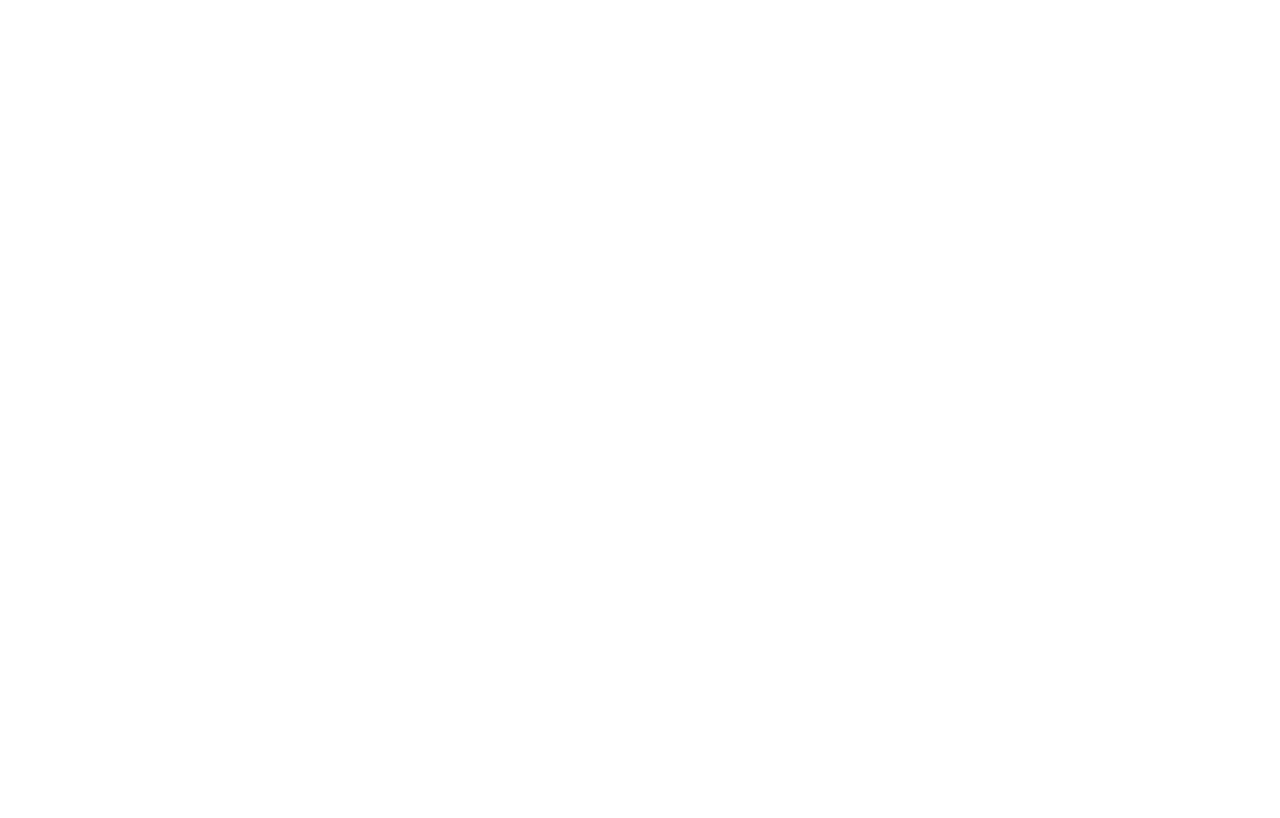
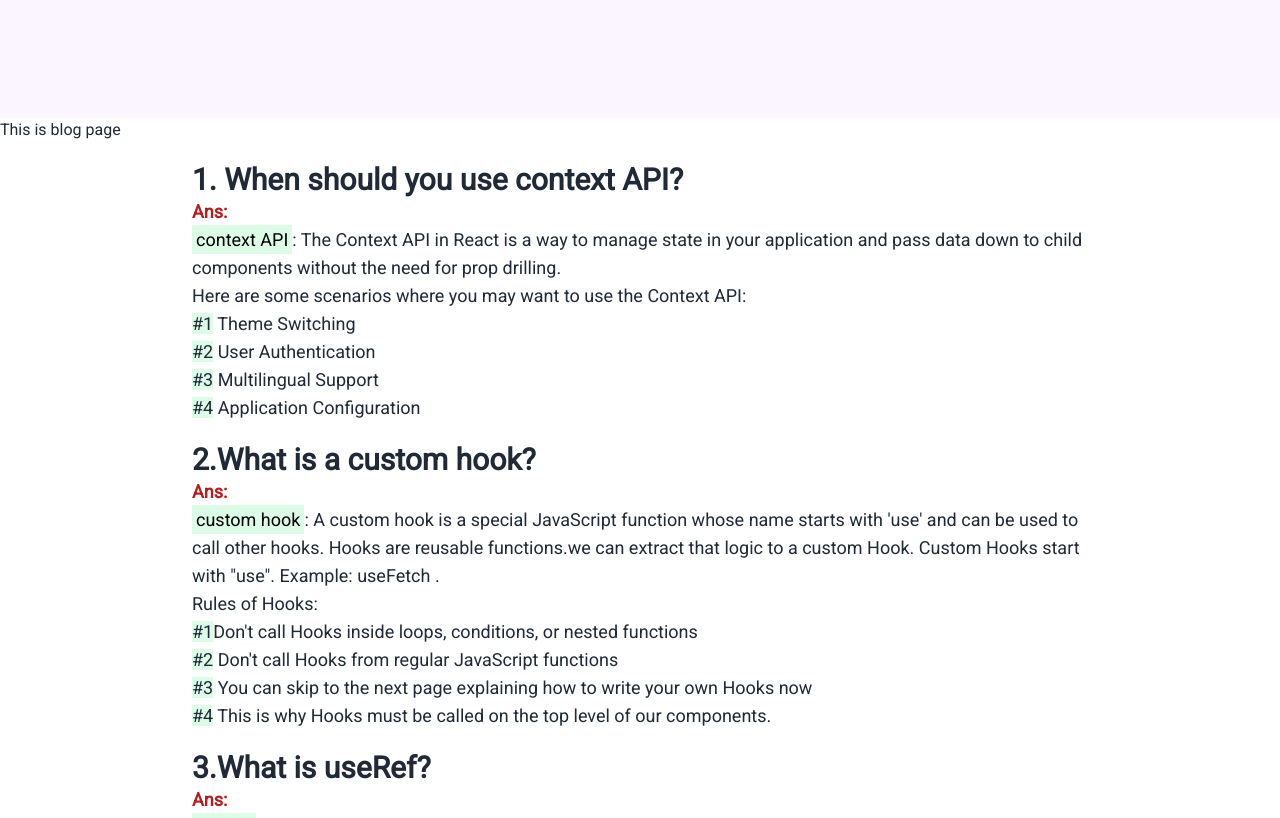
Before and after one commit to towhidulislam2023/heroJobsbd, a React (Vite) app: page /blog in a window 1280 px wide. Before the commit this address had no page. Shown: the part 266-1084 px from the top of the page. Before the commit the page ends 800 px from the top, so only its background shows below. Built offline with nearby package versions, Linux system fonts and the light colour scheme.

Commit message:
remote,onsite filter done

```diff
--- a/src/components/AppliedJobs/AppliedJobs.jsx
+++ b/src/components/AppliedJobs/AppliedJobs.jsx
@@ -6,31 +6,61 @@ import SecandaryHeader from '../SecondaryHeader/SecandaryHeader';
 
 const AppliedJobs = () => {
     const lodadedjobs = useLoaderData()
+    // console.log(lodadedjobs);
     const [jobs, setJobs] = useState([])
     const storedJob = getStoredCart()
     // console.log(storedJob);
     const appliedJobscart = []
     for (const id in storedJob) {
-        console.log(id);
+        // console.log(id);
         if (lodadedjobs) {
             const appliedJob = lodadedjobs.find(job => job.id === parseInt(id))
             appliedJobscart.push(appliedJob)
-            console.log(appliedJob);
+            // console.log(appliedJob);
         }
-
     }
     useEffect(() => {
 
         setJobs(appliedJobscart)
 
     }, [])
-    console.log(jobs);
+    // console.log(jobs);
+    const [filter,setfilter]=useState(false)
+    const [filterjob,setfilterJob]=useState([])
+    let remoteArr=[]
+    const handelremoteJob = () => {
+        setfilter(true)
+        if (jobs) {
+            const remoteJobs = jobs.filter(job => job.remote_or_onsite == 'Remote')
+            console.log(remoteJobs);
+            remoteArr= remoteJobs
+        }
+        setfilterJob(remoteArr);
+    }
+    let onsiteJobsarr=[]
+const handelOnsitejob=()=>{
+    setfilter(true)
+    if (jobs) {
+        const onSiteJobs = jobs.filter(job => job.remote_or_onsite == 'Onsite')
+        console.log(onSiteJobs);
+       onsiteJobsarr= onSiteJobs
+    }
+    setfilterJob(onsiteJobsarr);
+}
+
     return (
         <>
-        <SecandaryHeader>Applied Jobs</SecandaryHeader>
+            <SecandaryHeader>Applied Jobs</SecandaryHeader>
+            <div className='w-[80%] ml-auto my-7'>
+                <button onClick={handelremoteJob} className=' text-blue-500 hover:bg-blue-100 rounded-md px-4 py-1 border border-blue-700'>Remote</button>
+                <button onClick={handelOnsitejob} className=' ml-3 text-blue-500 hover:bg-blue-100 rounded-md px-4 py-1 border border-blue-700'>On site</button>
+            </div>
+
             <div className='md:w-[80%] mx-auto px-10 md:px-36 md:mb-52'>
                 {
-                    jobs.map(job => <DisplayApplyJobs key={job.id} job={job}></DisplayApplyJobs>)
+                    filter
+                    ? filterjob && filterjob.map(job => <DisplayApplyJobs key={job.id} job={job}></DisplayApplyJobs>)
+                    : jobs && jobs.map(job => <DisplayApplyJobs key={job.id} job={job}></DisplayApplyJobs>)
                 }
             </div>
         </>
--- /dev/null
+++ b/src/components/Blog/Blog.jsx
@@ -0,0 +1,68 @@
+import React from 'react';
+import SecandaryHeader from '../SecondaryHeader/SecandaryHeader';
+
+const Blog = () => {
+    return (
+        <div>
+            <SecandaryHeader>Blog</SecandaryHeader>
+            <h1>This is blog page</h1>
+            <div className="md:w-[70%] w-[95] px-7 md:p-0 mx-auto ">
+                <div className="my-5">
+                    <h1 className='text-3xl font-bold '>1. When should you use context API?</h1>
+                    <p className="text-lg">
+                        <span className="text-red-700 font-semibold text-lg">Ans:</span>
+                        <br />
+                        <span className="bg-green-100 text-black p-1">context API</span>: The Context API in React is a way to manage state in your application and pass data down to child components without the need for prop drilling.
+                        <br />
+                        Here are some scenarios where you may want to use the
+                        Context API:
+                        <ol >
+                            <li> <span className='bg-green-100'>#1</span> Theme Switching</li>
+                            <li> <span className='bg-green-100'>#2</span> User Authentication</li>
+                            <li> <span className='bg-green-100'>#3</span> Multilingual Support</li>
+                            <li> <span className='bg-green-100'>#4</span> Application Configuration</li>
+                        </ol>
+                    </p>
+                </div>
+
+                <div className="my-5">
+                    <h1 className='text-3xl font-bold '>2.What is a custom hook?</h1>
+                    <p className="text-lg">
+                        <span className="text-red-700 font-semibold text-lg">Ans:</span>
+                        <br />
+                        <span className="bg-green-100 text-black p-1">custom hook</span>:
+                        A custom hook is a special JavaScript function whose name starts with 'use' and can be used to call other hooks. Hooks are reusable functions.we can extract that logic to a custom Hook. Custom Hooks start with "use". Example: useFetch .
+                        <br />
+                        Rules of Hooks:
+                        <ol>
+                            <li> <span className='bg-green-100'>#1</span>Don't call Hooks inside loops, conditions, or nested functions</li>
+                            <li> <span className='bg-green-100'>#2</span> Don't call Hooks from regular JavaScript functions</li>
+                            <li> <span className='bg-green-100'>#3</span> You can skip to the next page explaining how to write your own Hooks now</li>
+                            <li> <span className='bg-green-100'>#4</span> This is why Hooks must be called on the top level of our components.</li>
+                        </ol>
+                    </p>
+                </div>
+                <div className="my-5">
+                    <h1 className='text-3xl font-bold '>3.What is useRef?</h1>
+                    <p className="text-lg">
+                        <span className="text-red-700 font-semibold text-lg">Ans:</span>
+                        <br />
+                        <span className="bg-green-100 text-black p-1">useRef</span>:
+                        useRef is a built-in React hook that accepts one argument as the initial value and returns a reference. It allows you to persist values between renders.It can be used to store a mutable value that does not cause a re-render when updated. It can be used to access a DOM element directly.
+                    </p>
+                </div>
+                <div className="my-5">
+                    <h1 className='text-3xl font-bold '>4.What is useMemo?.</h1>
+                    <p className="text-lg">
+                        <span className="text-red-700 font-semibold text-lg">Ans:</span>
+                        <br />
+                        <span className="bg-green-100 text-black p-1">React</span>:
+                        React is a JavaScript library that helps developers build user interfaces.It creates a virtual representation of the UI, which makes it easier to manage and update the real UI. Mainly it is Component base jabascript library.  It also provides tools for managing state and handling events, making it easier to build complex UIs.React is fast, efficient, and scalable, and it's widely used by developers to build web applications.
+                    </p>
+                </div>
+            </div>
+        </div>
+    );
+};
+
+export default Blog;
--- a/src/components/DisplayApplyJobs/DisplayApplyJobs.jsx
+++ b/src/components/DisplayApplyJobs/DisplayApplyJobs.jsx
@@ -3,8 +3,8 @@ import React from 'react';
 import { Link } from 'react-router-dom';
 
 const DisplayApplyJobs = ({ job }) => {
-    const { id,company_logo, company_name, contact_information, educational_requirements, experiences, job_description, job_responsibility, job_title, location, remote_or_onsite, fulltime_or_parttime, salary } = job
-    console.log(job);
+    const { id, company_logo, company_name, contact_information, educational_requirements, experiences, job_description, job_responsibility, job_title, location, remote_or_onsite, fulltime_or_parttime, salary } = job
+    // console.log(job);
     return (
         <div className='md:w-[80%] border  my-10 rounded-lg border-black'>
             <div className='md:flex gap-9 items-center py-3 px-3'>
--- /dev/null
+++ b/src/components/ErrorPage/ErrorPage.jsx
@@ -0,0 +1,18 @@
+import React from 'react';
+import { useNavigate } from 'react-router-dom';
+
+const ErrorPage = () => {
+    const navigate = useNavigate()
+    const handalGoBack = () => {
+        navigate(-1)
+    }
+    return (
+        <div className='h-screen  flex justify-center items-center flex-col'>
+            <img className='h-96 w-96' src="https://img.freepik.com/free-vector/oops-404-error-with-broken-robot-concept-illustration_114360-1932.jpg?w=740&t=st=1680593589~exp=1680594189~hmac=f014fc40cccf366567bde690160613634e66ee9b679c13fbfe4c37136277637d" alt="" />
+            <h1 className='text-7xl text-center font-bold text-red-600 my-5'>404 Error</h1>
+            <button onClick={handalGoBack} className='text-blue-600'>Go Back</button>
+        </div>
+    );
+};
+
+export default ErrorPage;
--- a/src/components/Home/Home.jsx
+++ b/src/components/Home/Home.jsx
@@ -5,12 +5,17 @@ import Catagory from '../Catagory/Catagory';
 import JobCart from '../JobCart/JobCart';
 
 const Home = () => {
-    const Loadedjobs = useLoaderData()
-    const [jobs, setjobs] = useState(Loadedjobs||[])
+    // const  Loadedjobs = useLoaderData()
+    const [jobs, setjobs] = useState([])
+    useEffect(()=>{
+        fetch('jobs.json')
+        .then(res=>res.json())
+            .then(data => setjobs(data))
+    },[])
     const [catagorys, srtCatagory] = useState([])
     const [displayAll, setDisplayAll] = useState(false)
     useEffect(() => {
-        fetch('Catagory.json')
+        fetch('catagory.json')
             .then(res => res.json())
             .then(data => srtCatagory(data.category))
     }, [])
--- /dev/null
+++ b/src/components/testapplied/testapplaied.jsx
@@ -0,0 +1,12 @@
+import React from 'react';
+
+const testapplaied = () => {
+    return (
+        <div>
+            <h1>This is text applied page</h1>
+
+        </div>
+    );
+};
+
+export default testapplaied;
--- a/src/main.jsx
+++ b/src/main.jsx
@@ -11,29 +11,44 @@ import Home from './components/Home/Home';
 import JobDetails from './components/JobDetails/JobDetails';
 import AppliedJobs from './components/AppliedJobs/AppliedJobs';
 import AssingmentData from './components/AssignmentData/AssingmentData';
+import Blog from './components/Blog/Blog';
+import ErrorPage from './components/ErrorPage/ErrorPage';
 const router = createBrowserRouter([
   {
     path: "/",
     element:<App></App>,
+    errorElement:<ErrorPage></ErrorPage>,
     children:[
       {
         path:"/",
         element:<Home></Home>,
-        loader: () => fetch('Jobs.json')
+        errorElement: <ErrorPage></ErrorPage>,
       },
       {
         path:"job/:id",
         element:<JobDetails></JobDetails>,
+        errorElement: <ErrorPage></ErrorPage>,
       },
       {
         path:"/appliedJobs",
         element:<AppliedJobs></AppliedJobs>,
-        loader: () => fetch('Jobs.json')
+        loader: () => fetch('jobs.json'),
+        errorElement: <ErrorPage></ErrorPage>,
       },
       {
         path:"/statistics",
         element:<AssingmentData></AssingmentData>,
-        loader: () => fetch('asssignment.json')
+        loader: () => fetch('asssignment.json'),
+        errorElement: <ErrorPage></ErrorPage>,
+      },
+      {
+        path:"/blog",
+        element:<Blog></Blog>,
+        errorElement: <ErrorPage></ErrorPage>,
+      },
+      {
+        path:"/*",
+        element: <ErrorPage></ErrorPage>
       }
     ]
   },
--- /dev/null
+++ b/src/utility/loadData.js
@@ -0,0 +1,7 @@
+const loadJobs=async()=>{
+    const loadedData = await fetch('jobs.json')
+    const jobs=await loadedData.json()
+    console.log(jobs);
+    return jobs
+}
+export { loadJobs }
```
